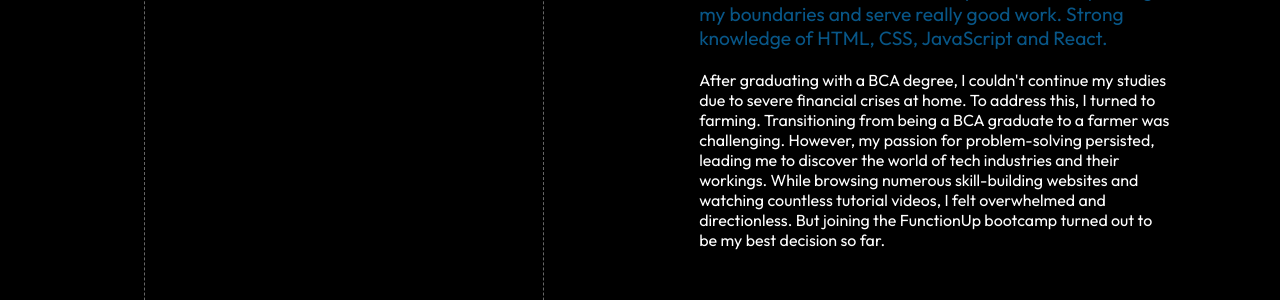
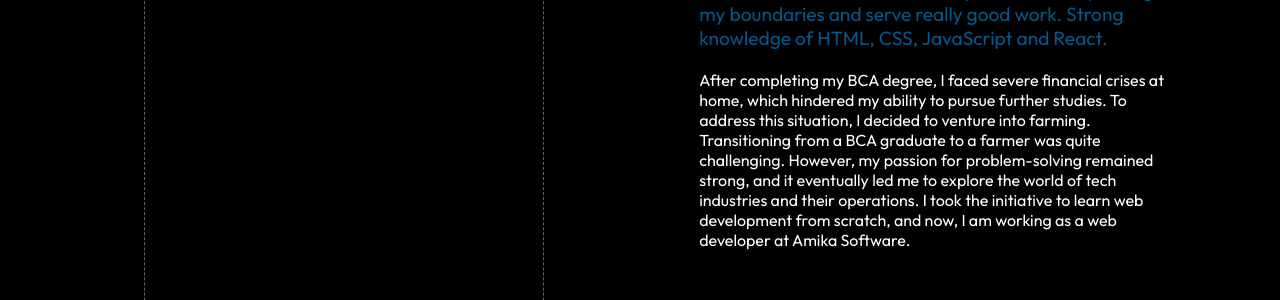
Before and after one commit to dilip884400/My-Portfoio, a React (Create React App) app: page /about in a window 1280 px wide. Shown: the part 794-1094 px from the top of the page. Built offline with nearby package versions, Linux system fonts and the light colour scheme.

Commit message:
Changes done

```diff
--- a/src/components/AboutContent.js
+++ b/src/components/AboutContent.js
@@ -78,15 +78,15 @@ function AboutContent() {
                 <br />
 
                 <span>
-                  After graduating with a BCA degree, I couldn't continue my
-                  studies due to severe financial crises at home. To address
-                  this, I turned to farming. Transitioning from being a BCA
-                  graduate to a farmer was challenging. However, my passion for
-                  problem-solving persisted, leading me to discover the world of
-                  tech industries and their workings. While browsing numerous
-                  skill-building websites and watching countless tutorial
-                  videos, I felt overwhelmed and directionless. But joining the
-                  FunctionUp bootcamp turned out to be my best decision so far.
+                  After completing my BCA degree, I faced severe financial
+                  crises at home, which hindered my ability to pursue further
+                  studies. To address this situation, I decided to venture into
+                  farming. Transitioning from a BCA graduate to a farmer was
+                  quite challenging. However, my passion for problem-solving
+                  remained strong, and it eventually led me to explore the world
+                  of tech industries and their operations. I took the initiative
+                  to learn web development from scratch, and now, I am working
+                  as a web developer at Amika Software.
                 </span>
               </div>
 
@@ -230,7 +230,7 @@ function AboutContent() {
                 <div className="exp-coloum">
                   <h3>FunctionUp (Front-End Developer Trainee)</h3>
                   <span className="exp-loc">-Bengaluru, Karnataka</span>
-                  <span className="exp-dur">Feb 2023 - presnet</span>
+                  <span className="exp-dur">Feb 2023 - Jul 2023</span>
                   <ul className="exp-info">
                     <li>
                       Trained in Frontend Development using HTML, CSS,
@@ -240,6 +240,23 @@ function AboutContent() {
                       Skilled in teamwork, owning tasks and timely deliveries.
                     </li>
                     <li>Work on real life projects given by the mentors.</li>
+                  </ul>
+                </div>
+                <div className="exp-coloum">
+                  <h3>Amika Softwares (Full Stack Developer Intern)</h3>
+                  <span className="exp-loc">-Nagpur, Maharashtra</span>
+                  <span className="exp-dur">Jul 2023 - present </span>
+                  <ul className="exp-info">
+                    <li>
+                      I possess the ability to handle pressure effectively while
+                      working on diverse company projects.
+                    </li>
+                    <li>
+                      My adaptability, teamwork, ownership, and timely
+                      deliveries make me a valuable asset to any project or
+                      team, and I am eager to continue contributing positively
+                      to the success of the company's endeavors.
+                    </li>
                   </ul>
                 </div>
               </div>
--- a/src/components/AboutContentStyle.css
+++ b/src/components/AboutContentStyle.css
@@ -177,7 +177,7 @@
 .exp-info{
     color: azure;
     margin-left: 1.5rem;
-    margin-top: 2rem;
+    margin-top: 0.8rem;
     list-style:disc;
 }
 
@@ -187,6 +187,9 @@
   align-items: center;
   justify-content: center;
   overflow: hidden;
+}
+.exp-coloum{
+    margin-bottom: 3rem;
 }
 
 .box {
```
Lines whose indentation alone changed are shown as unchanged.
